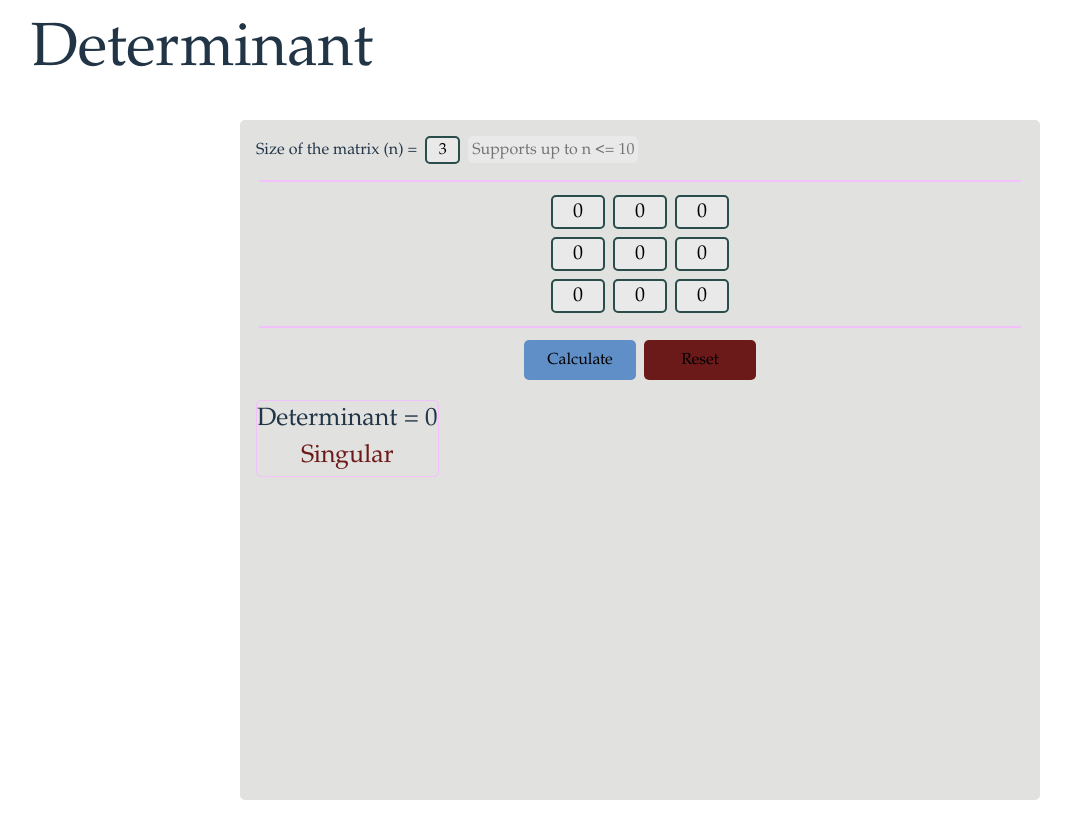
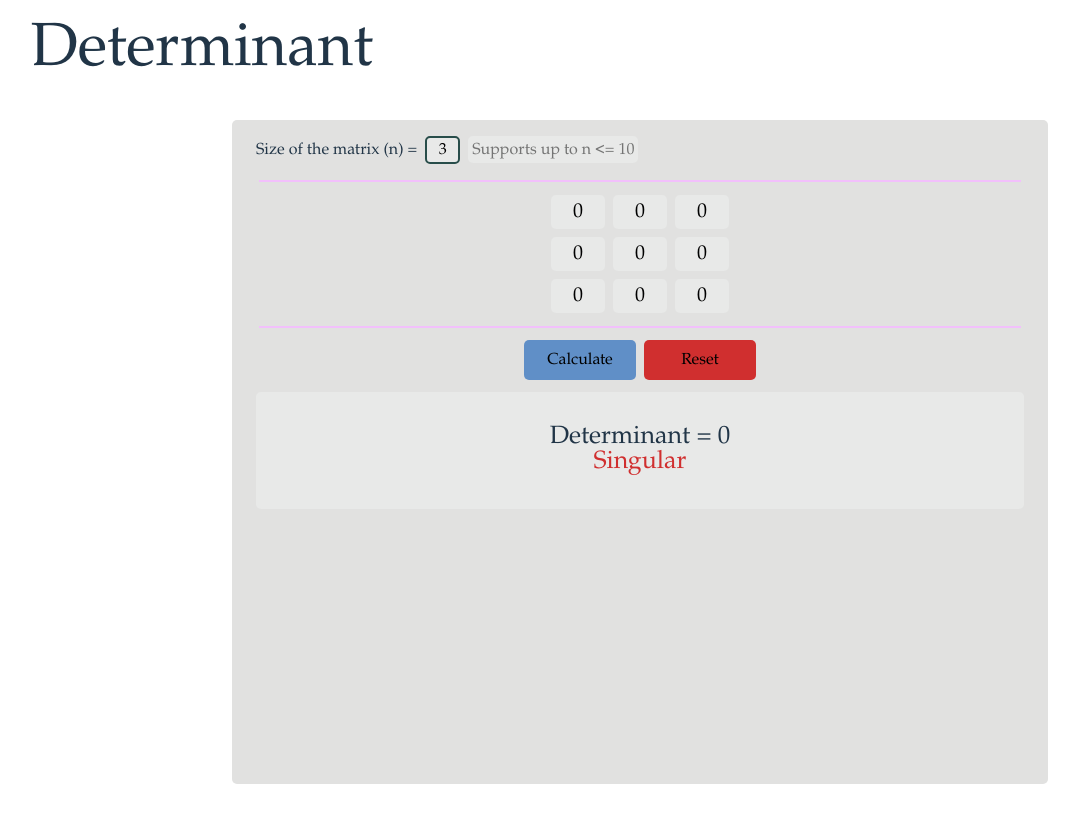
Before and after one commit to Linueue/linalg-determinant-calc-js, a Svelte app: page / in a window 1280 px wide. Both pictures are taken after a click on the button "Calculate". Shown: the whole page, without its empty margins (0-1080 px from the left). Built offline with nearby package versions, Linux system fonts and the light colour scheme.

Commit message:
Added Determinant calculation.

```diff
--- a/package.json
+++ b/package.json
@@ -16,6 +16,7 @@
     "svelte": "^5.43.8",
     "svelte-check": "^4.3.4",
     "typescript": "~5.9.3",
-    "vite": "^7.2.4"
+    "vite": "^7.2.4",
+    "vite-plugin-singlefile": "^2.3.0"
   }
 }
--- a/src/App.svelte
+++ b/src/App.svelte
@@ -39,6 +39,8 @@
 
   function calcDeterminant()
   {
+      isCalculated = false;
+
       const n = matrixSizeInt;
       let matrix = new Matrix(n, n);
 
@@ -48,6 +50,12 @@
           {
               const str = matrixInputs[i][j];
               const parsed = parseFloat(str);
+
+              if(Number.isNaN(parsed))
+              {
+                  console.error("Handle this");
+              }
+
               matrix.set(i, j, parsed);
           }
       }
@@ -80,7 +88,7 @@
                     <Button name="Reset" onClick={reset} color="var(--reset)" />
                 </div>
                 {#if isCalculated}
-                    <div in:slide={{ duration: 200 }} out:fade={{ duration: 200 }}>
+                    <div transition:slide={{ duration: 200 }} class="calculation-container">
                         <div class="calculation-container">
                             <Output determinant={calculated} />
                         </div>
@@ -92,6 +100,11 @@
 </main>
 
 <style>
+    main {
+        display: flex;
+        flex: 1;
+    }
+
     .title {
         text-align: left;
         align-self: start;
@@ -103,19 +116,19 @@
         display: flex;
         flex-direction: column;
         align-items: stretch;
-        width: 100%;
-        height: 100%;
+        flex: 1;
     }
 
     .content-center {
         display: flex;
         flex-direction: column;
         align-items: start;
+        flex: 1;
+        padding: 0.5em;
         background-color: var(--background1);
         border-radius: 5px;
         max-width: 50rem;
         width: 100%;
-        height: 100%;
     }
 
     .matrix-container {
@@ -133,7 +146,7 @@
     }
 
     .input-container {
-        margin: 1em;
+        margin: 0.5em 1em;
         margin-bottom: 0.5em;
     }
 
@@ -141,7 +154,8 @@
         display: flex;
         flex-direction: column;
         align-items: center;
-        height: 85vh;
+        justify-content: center;
+        flex: 1;
         padding: 1em;
     }
 </style>
--- a/src/app.css
+++ b/src/app.css
@@ -5,6 +5,7 @@
 
   color-scheme: light dark;
   background-color: var(--background);
+  color: var(--text);
 
   font-synthesis: none;
   text-rendering: optimizeLegibility;
@@ -14,7 +15,7 @@
   --primary: hsl(290deg, 91%, 87%);
   --secondary: hsl(213deg, 48%, 58%);
   --accent: hsl(175deg, 31%, 23%);
-  --reset: hsl(0deg, 63%, 26%);
+  --reset: hsl(0deg, 63%, 50%);
 }
 
 [data-theme="light"] {
@@ -33,15 +34,6 @@
   --text10: hsl(0deg, 0%, 100%, 0.1);
   --text80: hsl(0deg, 0%, 100%, 0.8);
   --text50: hsl(0deg, 0%, 100%, 0.5);
-}
-
-a {
-  font-weight: 500;
-  color: #646cff;
-  text-decoration: inherit;
-}
-a:hover {
-  color: #535bf2;
 }
 
 body {
@@ -80,7 +72,10 @@ p {
 }
 
 #app {
-  width: 100%;
+  display: flex;
+  flex-direction: column;
+  align-items: stretch;
+  flex: 1;
   margin: 0;
   text-align: center;
 }
--- a/src/components/MatrixInput.svelte
+++ b/src/components/MatrixInput.svelte
@@ -52,7 +52,7 @@
         width: 2.5em;
         padding: 0em;
         border-radius: 5px;
-        border: 2px solid var(--accent);
+        border: 2px solid transparent;
         background-color: var(--background);
         text-align: center;
         color: var(--text);
--- a/src/components/Output.svelte
+++ b/src/components/Output.svelte
@@ -16,13 +16,16 @@
         border-radius: 5px;
         justify-content: center;
         align-self: stretch;
-        margin: 1em;
+        padding: 2.1em;
+        margin: 0.5em 1em 1em 1em;
+        width: 100%;
         height: 100%;
-        border: 1px solid var(--primary);
+        background-color: var(--background);
     }
 
     h5 {
         font-weight: normal;
         margin: 0;
+        line-height: 1em;
     }
 </style>
--- a/vite.config.ts
+++ b/vite.config.ts
@@ -1,7 +1,16 @@
 import { defineConfig } from 'vite'
 import { svelte } from '@sveltejs/vite-plugin-svelte'
+import { viteSingleFile } from 'vite-plugin-singlefile'
 
 // https://vite.dev/config/
 export default defineConfig({
-  plugins: [svelte()],
+  plugins: [svelte(), viteSingleFile()],
+  build: {
+      rollupOptions: {
+          output: {
+              inlineDynamicImports: true,
+          }
+      },
+      assetsInlineLimit: 1000000000,
+  },
 })
```
Also changed, not shown: 1 other file (tests, documents, lock files or other folders).
